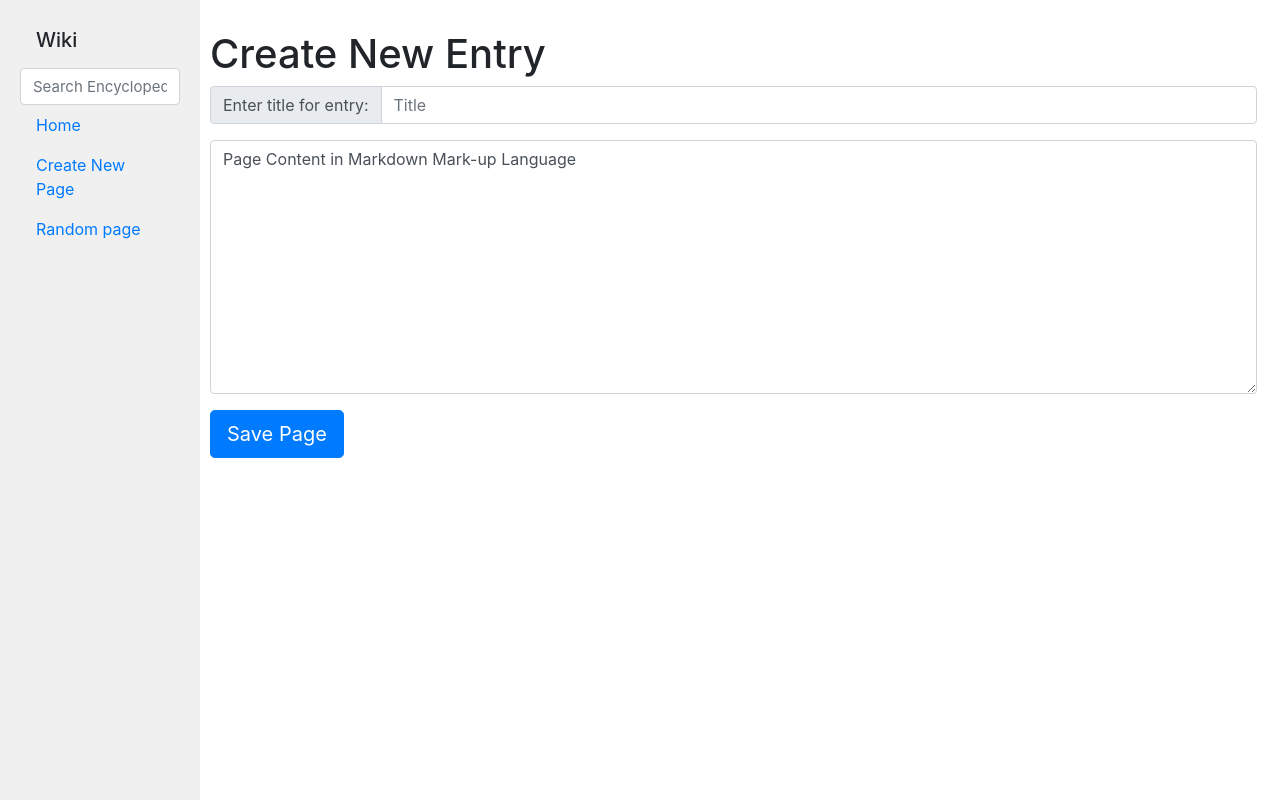
After one commit to caterpilerr/CS50WebProgramming, a Django app: page /wiki/new_entry in a window 1280 px wide. The commit adds this page. Run offline with Django 3.2, Linux system fonts and the light colour scheme; some libraries are stand-ins or nearby versions.

Commit message:
added creating of new pages

```diff
--- a/wiki/encyclopedia/static/encyclopedia/styles.css
+++ b/wiki/encyclopedia/static/encyclopedia/styles.css
@@ -45,3 +45,8 @@ textarea {
     margin: 0;
     flex-wrap: nowrap;
 }
+
+.textarea-content {
+    min-height: 40px;
+    background-color: white;
+}
--- a/wiki/encyclopedia/templates/encyclopedia/layout.html
+++ b/wiki/encyclopedia/templates/encyclopedia/layout.html
@@ -4,6 +4,7 @@
 
 <html lang="en">
     <head>
+        <meta charset="UTF-8"/>
         <title>{% block title %}{% endblock %}</title>
         <link rel="stylesheet" href="https://stackpath.bootstrapcdn.com/bootstrap/4.4.1/css/bootstrap.min.css" integrity="sha384-Vkoo8x4CGsO3+Hhxv8T/Q5PaXtkKtu6ug5TOeNV6gBiFeWPGFN9MuhOf23Q9Ifjh" crossorigin="anonymous">
         <link href="{% static 'encyclopedia/styles.css' %}" rel="stylesheet">
@@ -16,7 +17,7 @@
                         <div class="text-left navbar-brand ml-3 h1" style="width: 100%;">Wiki</div>
                     </li>
                     <li>
-                        <form action="{% url 'encyclopedia:search'%}">
+                        <form action="{% url 'encyclopedia:search'%}" autocomplete="off">
                             <input class="search form-control mr-sm-2" type="text" name="search"
                                 placeholder="Search Encyclopedia">
                         </form>
@@ -25,12 +26,10 @@
                         <a class="nav-link" href="{% url 'encyclopedia:index' %}">Home</a>
                     </li>
                     <li class="nav_item">
-                        <div class="nav-link">
-                            Create New Page
-                        </div>
+                        <a class="nav-link" href="{% url 'encyclopedia:new_entry' %}">Create New Page</a>
                     </li>
                     <li class="nav_item">
-                            <a class="nav-link" href="{% url 'encyclopedia:random' %}">Random page</a>
+                        <a class="nav-link" href="{% url 'encyclopedia:random' %}">Random page</a>
                     </li>
                 </ul>
             </div>
--- /dev/null
+++ b/wiki/encyclopedia/templates/encyclopedia/new_entry.html
@@ -0,0 +1,38 @@
+{% extends "encyclopedia/layout.html" %}
+
+{% block title %}
+    Create Entry
+{% endblock %}
+
+{% block body %}
+    <div>
+        {% if messages %}
+            {% for message in messages %}
+                <div class="container-fluid p-0">
+                    <div class="alert {{ message.tags }} alert-dismissible" role="alert">
+                        <button type="button" class="close" data-dismiss="alert" aria-label="Close">
+                            <span aria-hidden="true">&times;</span>
+                        </button>
+                        {{ message }}
+                    </div>
+              </div>
+            {% endfor %}
+        {% endif %}
+        <h1>Create New Entry</h1>
+        <form action="{% url 'encyclopedia:new_entry' %}" method="POST" autocomplete="off">
+            {% csrf_token %}
+            <div class="input-group mt-2 mb-3">
+                <div class="input-group-prepend">
+                    <span class="input-group-text" id="basic-addon1">Enter title for entry:</span>
+                </div>
+               <input class="form-control" type="text" name="title" placeholder="Title">
+            </div>
+            <div class="input-group mt-2 mb-3">
+               <textarea class="form-control textarea-content" name="page_content" rows=10 >Page Content in Markdown Mark-up Language</textarea>
+            </div>
+            <button type="submit" class="btn btn-primary btn-lg">Save Page</button>
+
+        </form>
+    </div>
+
+{% endblock %}
--- a/wiki/encyclopedia/urls.py
+++ b/wiki/encyclopedia/urls.py
@@ -7,5 +7,6 @@ urlpatterns = [
     path('', views.index, name='index'),
     path('search', views.search, name='search'),
     path('random', views.random, name='random'),
+    path('new_entry', views.new_entry, name='new_entry'),
     path('<str:title>', views.entry, name='entry'),
 ]
--- a/wiki/encyclopedia/views.py
+++ b/wiki/encyclopedia/views.py
@@ -1,3 +1,4 @@
+from django.contrib import messages
 from django.urls import reverse
 from django.http import HttpResponse, HttpResponseRedirect
 from django.http import Http404
@@ -15,14 +16,14 @@ def index(request):
 
 def search(request):
     entries = util.list_entries()
-    title = request.GET["search"]
-    if title:
-        if title in entries:
-            return HttpResponseRedirect(reverse("encyclopedia:entry", kwargs={'title': title}))
+    query = request.GET["search"]
+    if query:
+        if query in entries:
+            return HttpResponseRedirect(reverse("encyclopedia:entry", kwargs={'title': query}))
         else:
-            matches = [entry for entry in entries if title in entry.lower() ]
+            matches = [entry for entry in entries if query.lower() in entry.lower()]
             return render(request, "encyclopedia/search.html", {
-                "search": title,
+                "search": query,
                 "matches": matches
             })
     return HttpResponseRedirect(reverse("encyclopedia:index"))
@@ -31,10 +32,11 @@ def search(request):
 def entry(request, title):
     content = util.get_entry(title)
     if not content:
-        raise Http404
-    md_converter = Markdown()
-    content = md_converter.convert(content)
-    return render(request, 'encyclopedia/entry.html', {
+        content = f"#{title}\n Wiki doesn't have article with this exact name."
+    else:
+        md_converter = Markdown()
+        content = md_converter.convert(content)
+    return render(request, "encyclopedia/entry.html", {
         "title": title,
         "content": content
     })
@@ -42,3 +44,16 @@ def entry(request, title):
 def random(request):
     title = Random().choice(util.list_entries())
     return HttpResponseRedirect(reverse("encyclopedia:entry", kwargs={'title': title}))
+
+
+def new_entry(request):
+    if request.method == 'POST':
+        title = request.POST["title"]
+        content = request.POST["page_content"].encode()
+        if title:
+            entries = util.list_entries()
+            if not title in entries:
+                util.save_entry(title, content)
+            else:
+                messages.error(request, 'Page with same title already exists!')
+    return render(request, "encyclopedia/new_entry.html")
```
Also changed, not shown: wiki/wiki/settings.py (+10 -0 lines).
